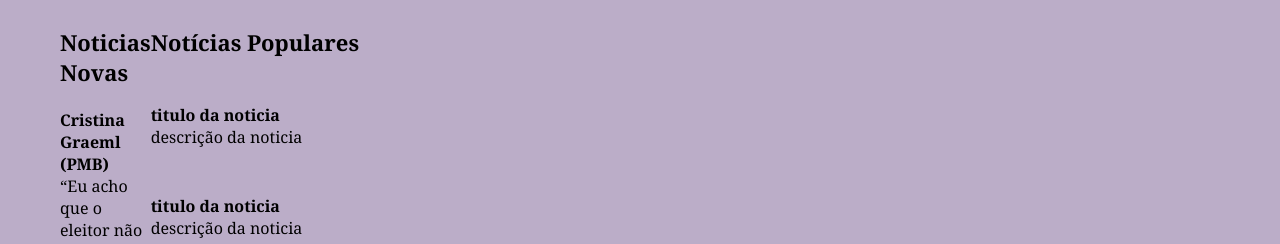
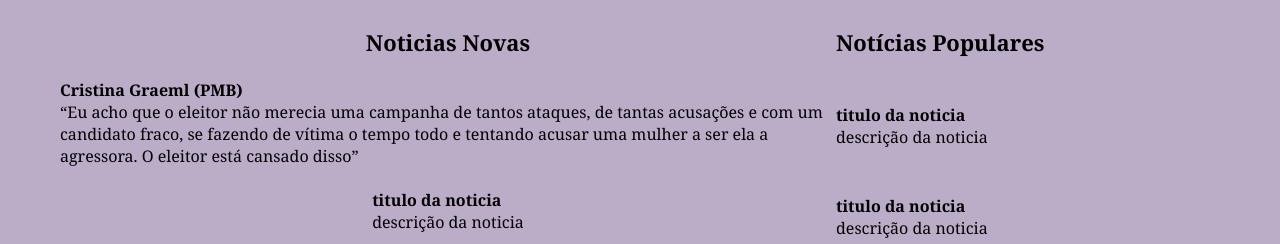
Before and after one commit to Millena-S/Mineriaru_News, a plain HTML site: page index.html in a window 1280 px wide. Shown: the part 472-716 px from the top of the page. Drawn offline with Linux system fonts and the light colour scheme; a web font is replaced by a local one.

Commit message:
src/styles/style.css

```diff
--- a/src/styles/style.css
+++ b/src/styles/style.css
@@ -110,9 +110,8 @@ footer{
     align-items: center;
 }
 .right_area{
-    width: 100%;
+    width: 30vw;
     height: 100%;
-    flex: 1/2;
     display: flex;
     flex-direction: column;
     gap: 25px;
```
